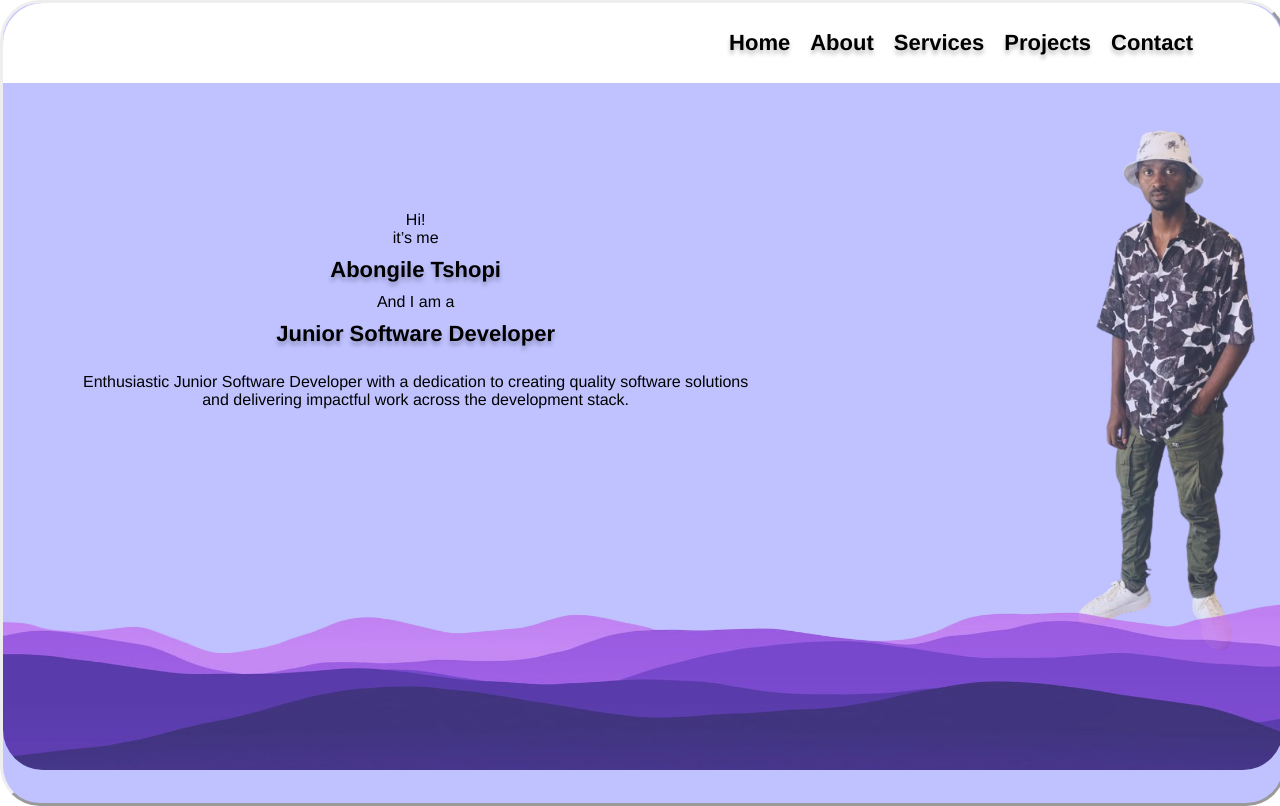
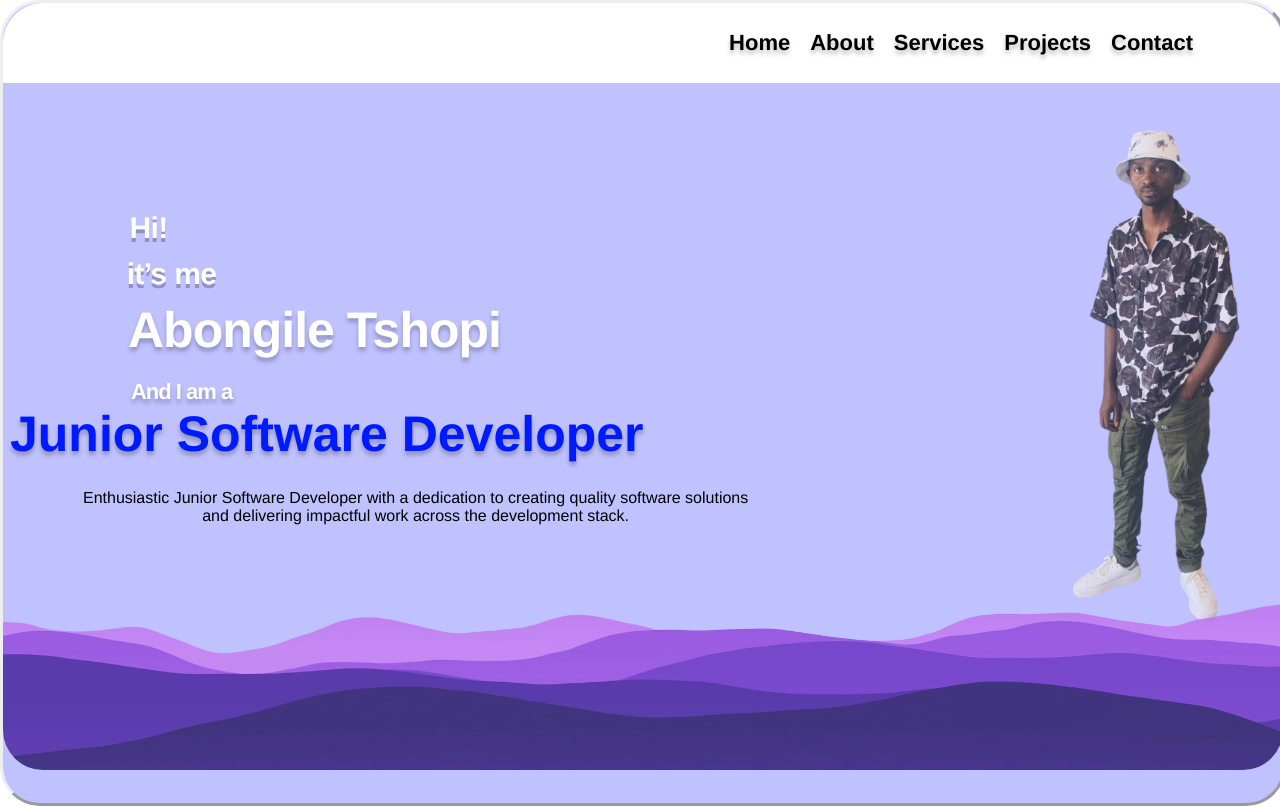
Before and after one commit to 214254151/My-Younglings-Profile, a React (Create React App) app: page / in a window 1280 px wide. Built offline with nearby package versions, Linux system fonts and the light colour scheme.

Commit message:
dealing with home screen content

```diff
--- a/src/App.css
+++ b/src/App.css
@@ -91,7 +91,6 @@
   .logo {
     margin-right: auto;
     margin-left: 20px;
-
   }
 
   .text-wrapper {
@@ -102,14 +101,12 @@
 @media screen and (max-width: 768px) {
   .waves{
     background-size: contain;
-
   }
 }
 
 /* @media screen and (max-heigth: 768px) {
   .waves{
     background-size: contain;
-
   }
 } */
 
@@ -124,12 +121,11 @@
 .homepage-image {
   margin-top: -5.2rem;
   margin-left: 200px;
-  object-fit: cover;
   opacity: 75%;
 }
 
 .waves{
-  margin-top: -7rem;
+  margin-top: -5.1rem;
   height: 200px;
   opacity: 75%;
   width: 100%;
@@ -147,5 +143,101 @@
   /* size: 10px; */
   /* height: fit-content; */
   margin-right: 70px;
+}
+
+
+
+.text-hi{
+
+  font-family: "Nunito-Bold", Helvetica;
+  color: #ffffff;
+  font-size: 30px;
+  font-weight: 700;
+  letter-spacing: -0.6px;
+  line-height: normal;
+  text-shadow: 0px 4px #00000040;
+  width: 131px;
+}
+
+.itsMe{
+  margin-left: 23px;
+  margin-top: -7.1rem;
+  font-family: "Nunito-Bold", Helvetica;
+  color: #ffffff;
+  font-size: 30px;
+  font-weight: 700;
+  letter-spacing: -0.6px;
+  line-height: normal;
+  text-shadow: 0px 4px #00000040;
+  width: 131px;
 
 }
+
+.myName{
+  color: #ffffff;
+  font-family: "Nunito-Bold", Helvetica;
+  font-size: 50px;
+  font-weight: 700;
+  letter-spacing: -1px;
+  line-height: normal;
+  overflow: hidden;
+  text-shadow: 0px 4px 4px #00000040;
+  white-space: nowrap;
+  padding: 10px;
+  width: 363px;
+  margin-left: 35px;
+
+}
+
+.and{
+  margin-left: -93px;
+  font-family: "Nunito-Bold", Helvetica;
+  color: #ffffff;
+  font-size: 22px;
+  font-weight: 700;
+  letter-spacing: -1px;
+  line-height: normal;
+  text-shadow: 0px 4px 4px #00000040;
+  padding: 10px;
+  width: 363px;
+
+
+
+
+
+}
+
+.and span{
+  color: #001aff;
+  font-family: "Nunito-Bold", Helvetica;
+  font-size: 50px;
+  font-weight: 700;
+  letter-spacing: 0;
+  line-height: normal;
+  overflow: hidden;
+  text-overflow: ellipsis;
+  text-shadow: 0px 4px 4px #00000040;
+  white-space: nowrap;
+  padding: 10px;
+}
+
+/* .Junior{
+  color: #001aff;
+  font-family: "Nunito-Bold", Helvetica;
+  font-size: 50px;
+  font-weight: 700;
+  letter-spacing: 0;
+  line-height: normal;
+  overflow: hidden;
+  text-overflow: ellipsis;
+  text-shadow: 0px 4px 4px #00000040;
+  white-space: nowrap;
+  padding: 10px;
+
+} */
+
+.enthusiastic-junior{
+  /* margin-left: -600px; */
+  font-family: "Nunito-Bold", Helvetica;
+
+}
--- a/src/App.js
+++ b/src/App.js
@@ -35,10 +35,16 @@ function App() {
         <div className="homepage-content">
           <div className="homepage-roles">
             <div className="text-hi">Hi!</div>
+            <br></br>
+            <br></br>
+            <br></br><br></br><br></br>
+            <br></br>
+            <br></br>
+
             <div className="itsMe">it’s me</div>
-            <div className="text-wrapper">Abongile Tshopi</div>
-            <div className="and">And I am a</div>
-            <div className="text-wrapper">Junior Software Developer</div>
+            <div className="myName">Abongile Tshopi</div>
+            <div className="and">And I am a <span >Junior Software Developer</span> </div>
+            {/* <div className="Junior">Junior Software Developer</div> */}
 
             <p className="enthusiastic-junior">
               Enthusiastic Junior Software Developer with a dedication to
@@ -52,7 +58,7 @@ function App() {
               className="homePagePic"
               alt="homePagePic"
               src="homePagePic.png"
-              height={"550"}
+              height={"520"}
             />
           </div>
 
```
